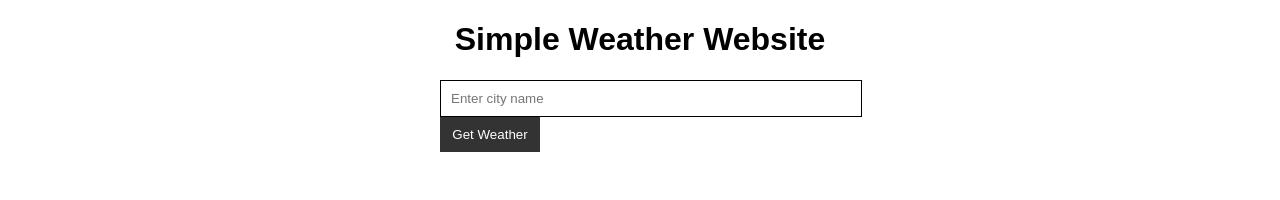
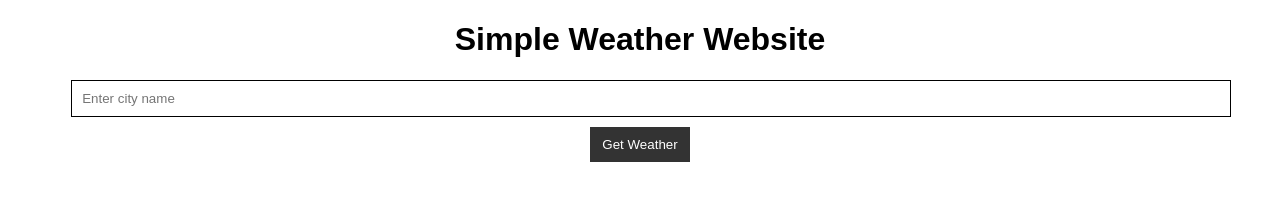
Before and after one commit to ajaypratap01/weather-web, a plain HTML site: page index.html in a window 1280 px wide. Drawn offline with Linux system fonts and the light colour scheme.

Commit message:
Update style.css

```diff
--- a/style.css
+++ b/style.css
@@ -3,7 +3,8 @@ body {
 }
 
 .container {
-  width: 400px;
+  text-align: center;
+  width: 90%;
   margin: 0 auto;
 }
 
@@ -18,6 +19,7 @@ input {
 }
 
 button {
+  margin: 10px 0px;
   width: 100px;
   background-color: #333;
   color: white;
```
